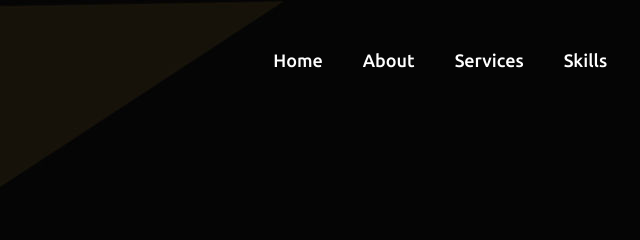
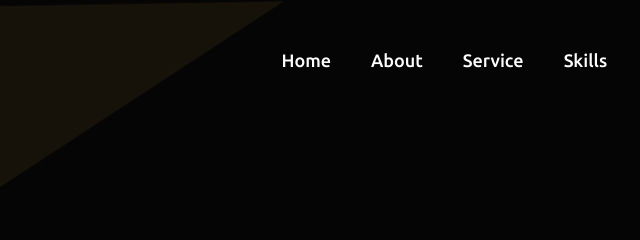
Before and after one commit to iambisha/background-generator, a plain HTML site: page index.html in a window 1280 px wide. Shown: the top 240 px of the page, 344-984 px from the left. Drawn offline with Linux system fonts and the light colour scheme.

Commit message:
hey wassup

```diff
--- a/index.html
+++ b/index.html
@@ -24,7 +24,7 @@
             <div class="menu">
                 <li><a href="#">Home</a></li>
                 <li><a href="#">About</a></li>
-                <li><a href="#">Services</a></li>
+                <li><a href="#">Service</a></li>
                 <li><a href="#">Skills</a></li>
                 <li><a href="#">Teams</a></li>
                 <li><a href="#">Contact</a></li>
```
